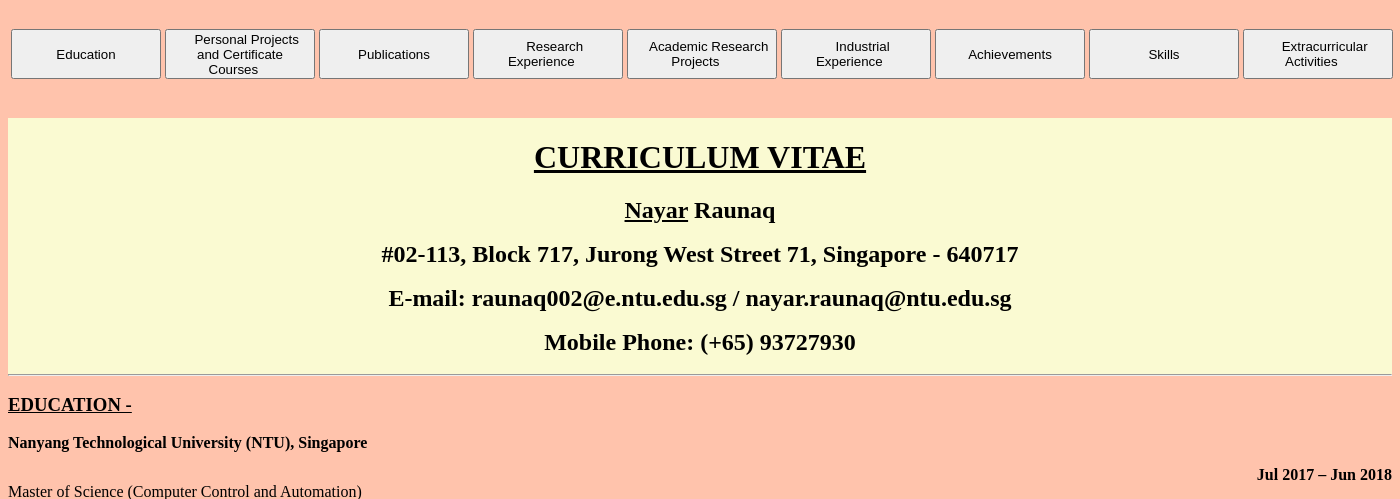
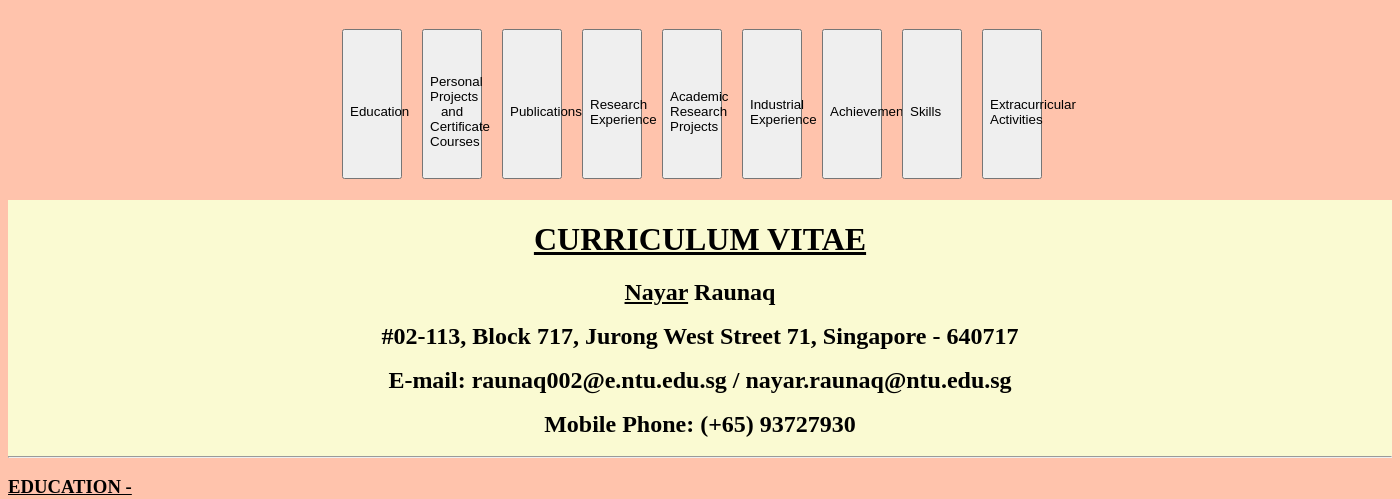
Before and after one commit to raunaqnayar/resume, a Flask app: page / in a window 1400 px wide. Shown: the top 499 px of the page. Run offline with Flask 2, Linux system fonts and the light colour scheme.

Commit message:
button size for mobile (try 2)

```diff
--- a/static/style.css
+++ b/static/style.css
@@ -37,8 +37,8 @@
     }
 
 button{
-    width: 150px;
-    height: 50px;
+    width: 60px;
+    height: 150px;
     }
 
 /* For Laptops */
```
